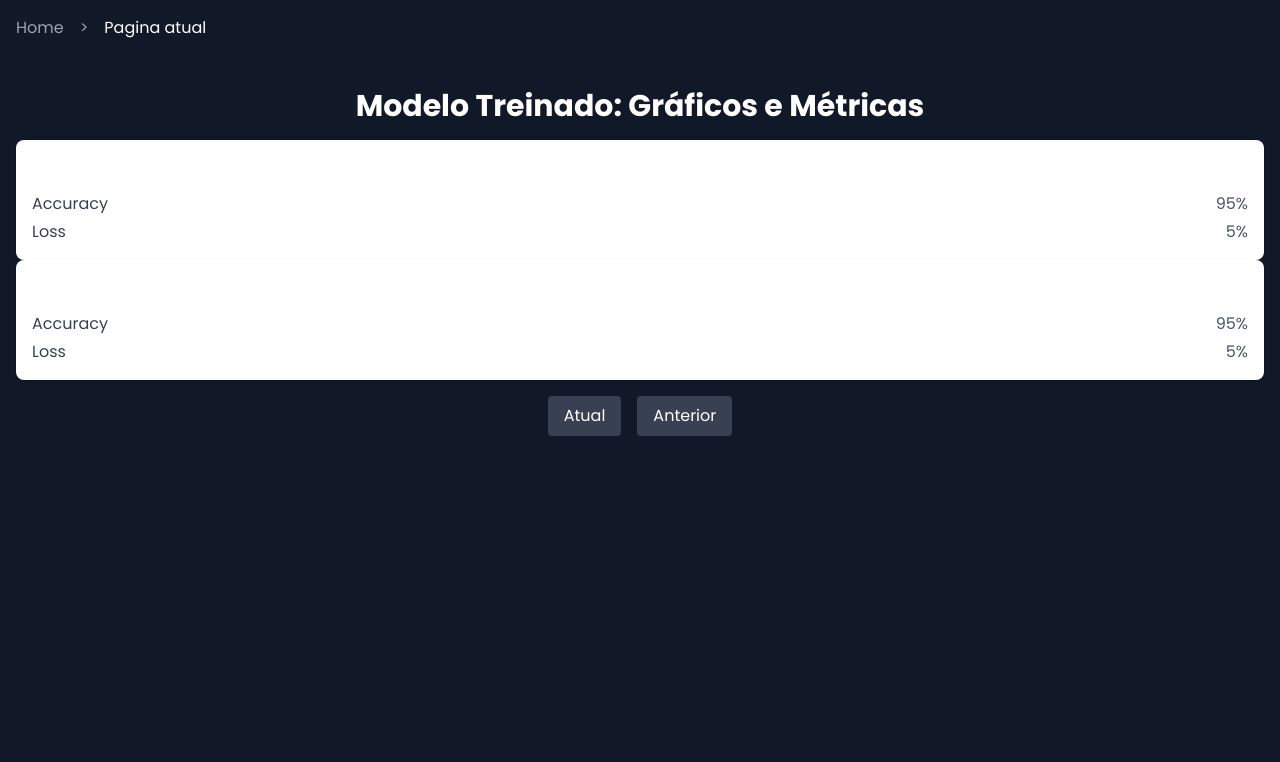
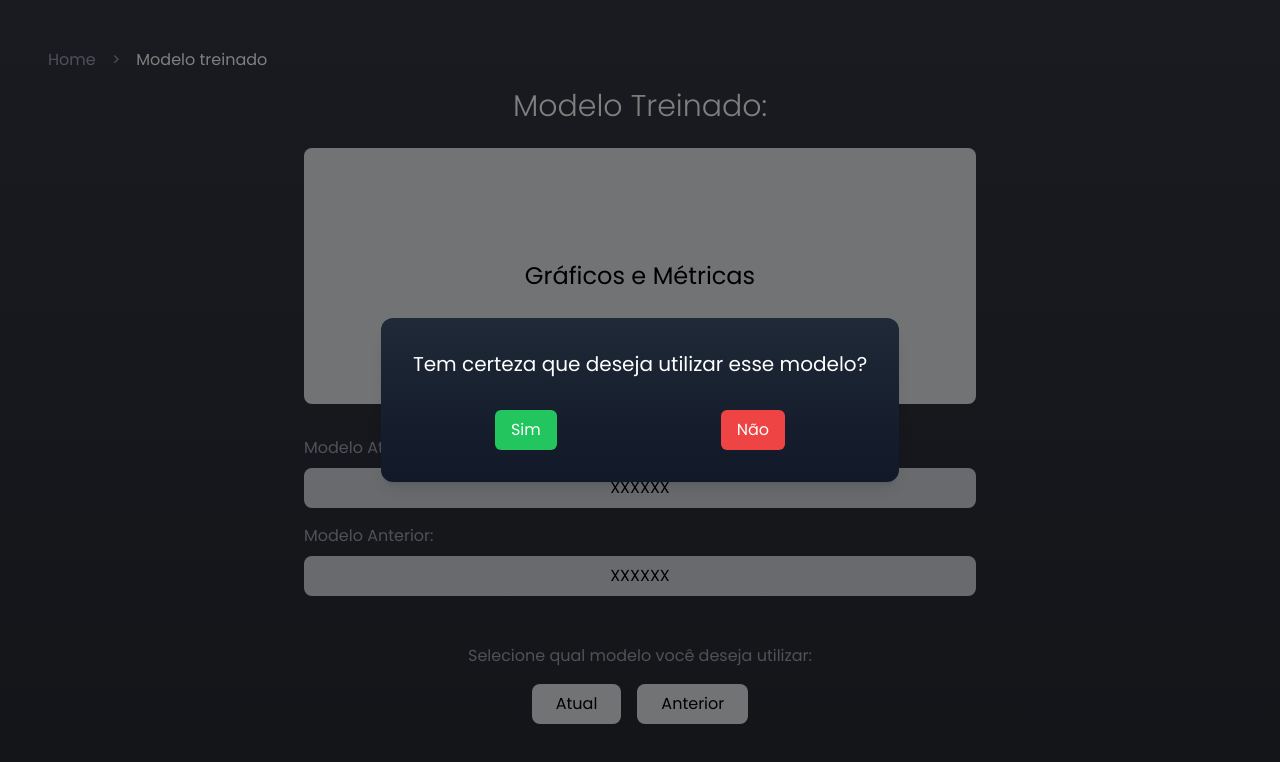
Before and after one commit to Inteli-College/2024-2A-T08-EC07-G03, a React (Vite) app in the folder frontend/app-typescript/: page /trained in a window 1280 px wide. Both pictures are taken after a click on the button "Atual". Shown: the top 762 px of the page. Built offline with nearby package versions, Linux system fonts and the light colour scheme.

Commit message:
feat: tela de modelo treinado, pop up e ajustes no header

```diff
--- /dev/null
+++ b/frontend/app-typescript/src/components/ConfirmationPopup.tsx
@@ -0,0 +1,39 @@
+import React from 'react';
+import { useNavigate } from 'react-router-dom';
+
+interface ConfirmationPopupProps {
+  onClose: () => void;
+}
+
+const ConfirmationPopup: React.FC<ConfirmationPopupProps> = ({ onClose }) => {
+  const navigate = useNavigate();
+
+  const handleConfirm = () => {
+    // Redireciona para a tela de modelo treinado
+    navigate('/tabela');
+  };
+
+  return (
+    <div className="fixed inset-0 flex items-center justify-center bg-black bg-opacity-50 z-50">
+      <div className="bg-gradient-to-b from-gray-800 to-gray-900 p-8 rounded-xl shadow-lg text-center">
+        <h2 className="text-white text-xl mb-8">Tem certeza que deseja utilizar esse modelo?</h2>
+        <div className="flex justify-around">
+          <button
+            className="bg-green-500 text-white px-4 py-2 rounded-md hover:bg-green-600"
+            onClick={handleConfirm}
+          >
+            Sim
+          </button>
+          <button
+            className="bg-red-500 text-white px-4 py-2 rounded-md hover:bg-red-600"
+            onClick={onClose}
+          >
+            Não
+          </button>
+        </div>
+      </div>
+    </div>
+  );
+};
+
+export default ConfirmationPopup;
--- /dev/null
+++ b/frontend/app-typescript/src/components/FileUpload.tsx
@@ -0,0 +1,22 @@
+import React from 'react';
+
+const FileUpload: React.FC = () => {
+    return (
+      <div className="font-sans flex flex-col items-center justify-center border-2 border-dashed bg-gradient-to-b from-[#333641] to-[#2D3039] h-64 w-full max-w-lg mx-auto mt-10 bg-gray-800 rounded-lg">
+        <label className="cursor-pointer">
+          <div className="flex flex-col items-center space-y-2">
+            <svg width="150" height="150" viewBox="0 0 150 150" fill="none" xmlns="http://www.w3.org/2000/svg">
+            <rect x="40" y="70" width="70" height="40" rx="5" stroke="#888888" stroke-width="6" />
+            <circle cx="95" cy="90" r="4" fill="#888888" />
+            <path d="M75 30 L75 80" stroke="#888888" stroke-width="6" stroke-linecap="round" />
+            <path d="M60 45 L75 30 L90 45" stroke="#888888" stroke-width="6" stroke-linecap="round" />
+            </svg>
+            <p className="text-white">Adicione seu .csv para treinar o modelo</p>
+          </div>
+          <input type="file" accept=".csv" className="hidden" />
+        </label>
+      </div>
+    );
+  };
+
+export default FileUpload;
--- a/frontend/app-typescript/src/components/Header.tsx
+++ b/frontend/app-typescript/src/components/Header.tsx
@@ -1,12 +1,26 @@
 import React from 'react';
-import { Link } from 'react-router-dom';
+import { Link, useLocation } from 'react-router-dom';
+
+// Mapeamento das rotas para os nomes das páginas
+const pageNames: { [key: string]: string } = {
+  '/': 'Home',
+  '/training': 'Treinar',
+  '/trained': 'Modelo treinado',
+  '/trained-model/previous': 'Modelo Anterior',
+  '/trained-model/current': 'Modelo Atual',
+  // Adicione aqui outras rotas conforme necessário
+};
 
 const Header: React.FC = () => {
+  const location = useLocation();
+  const currentPage = pageNames[location.pathname] || 'Página Desconhecida';
+
   return (
     <header className="flex items-center space-x-4 p-4">
       <Link to="/" className="text-gray-400 hover:text-white">Home</Link>
       <span className="text-gray-400">{'>'}</span>
-      <span className="text-white">Pagina atual</span>
+
+      <span className="text-white">{currentPage}</span>
     </header>
   );
 };
--- a/frontend/app-typescript/src/components/MetricDisplay.tsx
+++ /dev/null
@@ -1,24 +0,0 @@
-import React from 'react';
-
-interface MetricDisplayProps {
-  title: string;
-  metrics: string[];
-}
-
-const MetricDisplay: React.FC<MetricDisplayProps> = ({ title, metrics }) => {
-  return (
-    <div className="bg-white p-4 rounded-lg shadow">
-      <h3 className="font-bold text-lg mb-2">{title}</h3>
-      <div className="space-y-1">
-        {metrics.map((metric, index) => (
-          <div key={index} className="grid grid-cols-2">
-            <p className="text-gray-700">{metric.split(':')[0]}</p>
-            <p className="text-right text-gray-600">{metric.split(':')[1]}</p>
-          </div>
-        ))}
-      </div>
-    </div>
-  );
-};
-
-export default MetricDisplay;
--- a/frontend/app-typescript/src/components/ModelSelector.tsx
+++ /dev/null
@@ -1,16 +0,0 @@
-import React from 'react';
-
-interface ModelSelectorProps {
-  onSelect: (model: 'current' | 'previous') => void;
-}
-
-const ModelSelector: React.FC<ModelSelectorProps> = ({ onSelect }) => {
-  return (
-    <div className="flex justify-center gap-4 mt-4">
-      <button onClick={() => onSelect('current')} className="px-4 py-2 rounded bg-gray-700 text-white">Atual</button>
-      <button onClick={() => onSelect('previous')} className="px-4 py-2 rounded bg-gray-700 text-white">Anterior</button>
-    </div>
-  );
-};
-
-export default ModelSelector;
--- /dev/null
+++ b/frontend/app-typescript/src/components/OpenPop.tsx
@@ -0,0 +1,29 @@
+import React, { useState } from 'react';
+import ConfirmationPopup from './ConfirmationPopup';
+
+const OpenPop: React.FC = () => {
+  const [isPopupVisible, setPopupVisible] = useState(false);
+
+  const handleOpenPopup = () => {
+    setPopupVisible(true);
+  };
+
+  const handleClosePopup = () => {
+    setPopupVisible(false);
+  };
+
+  return (
+    <div className="flex flex-col items-center justify-center min-h-screen bg-gray-900">
+      <button
+        className="bg-blue-500 text-white px-4 py-2 rounded-md hover:bg-blue-600"
+        onClick={handleOpenPopup}
+      >
+        Abrir Pop-up
+      </button>
+
+      {isPopupVisible && <ConfirmationPopup onClose={handleClosePopup} />}
+    </div>
+  );
+};
+
+export default OpenPop;
--- a/frontend/app-typescript/src/pages/TrainedModelPage.tsx
+++ b/frontend/app-typescript/src/pages/TrainedModelPage.tsx
@@ -1,22 +1,62 @@
 import React, { useState } from 'react';
 import Header from '../components/Header';
-import MetricDisplay from '../components/MetricDisplay';
-import ModelSelector from '../components/ModelSelector';
+import ConfirmationPopup from '../components/ConfirmationPopup';
+
 
 const TrainedModelPage: React.FC = () => {
-  const [model, setModel] = useState('current');
-  const currentMetrics = ['Accuracy: 95%', 'Loss: 5%'];
-  const previousMetrics = ['Accuracy: 90%', 'Loss: 10%'];
+  const [isPopupVisible, setPopupVisible] = useState(false);
+
+  const handleOpenPopup = () => {
+    setPopupVisible(true);
+  };
+
+  const handleClosePopup = () => {
+    setPopupVisible(false);
+  };
 
   return (
-    <div className="min-h-screen bg-gray-900 text-white">
+    <div className="min-h-screen bg-gradient-to-b from-[#333641] to-[#282A32] text-white p-8">
       <Header />
-      <h1 className="text-3xl font-bold text-center mt-8">Modelo Treinado: Gráficos e Métricas</h1>
-      <div className="container mx-auto p-4">
-        <MetricDisplay title="Modelo Atual:" metrics={model === 'current' ? currentMetrics : previousMetrics} />
-        <MetricDisplay title="Modelo Anterior:" metrics={model === 'previous' ? previousMetrics : currentMetrics} />
-        <ModelSelector onSelect={(selected) => setModel(selected)} />
+      <div className="flex flex-col items-center justify-center" >
+      <h1 className="text-3xl font-light mb-6">Modelo Treinado:</h1>
+
+      <div className="w-full max-w-2xl h-64 bg-gray-200 rounded-lg flex items-center justify-center text-black text-2xl mb-8">
+        Gráficos e Métricas
       </div>
+
+      <div className="w-full max-w-2xl mb-4">
+        <label className="block text-gray-400 mb-2">Modelo Atual:</label>
+        <div className="w-full bg-gray-300 h-10 rounded-lg flex justify-center items-center">
+          <span className="text-black">XXXXXX</span>
+        </div>
+      </div>
+
+      <div className="w-full max-w-2xl mb-4">
+        <label className="block text-gray-400 mb-2">Modelo Anterior:</label>
+        <div className="w-full bg-gray-300 h-10 rounded-lg flex justify-center items-center">
+          <span className="text-black">XXXXXX</span>
+        </div>
+      </div>
+
+      <div className="w-full max-w-2xl mt-8 text-center">
+        <p className="text-gray-400 mb-4">Selecione qual modelo você deseja utilizar:</p>
+        <div className="flex justify-center space-x-4">
+          <button
+            className="bg-gray-200 text-black px-6 py-2 rounded-lg hover:bg-gray-300 transition"
+            onClick={handleOpenPopup}
+          >
+            Atual
+          </button>
+          <button
+            className="bg-gray-200 text-black px-6 py-2 rounded-lg hover:bg-gray-300 transition"
+            onClick={handleOpenPopup}
+          >
+            Anterior
+          </button>
+        </div>
+      </div>
+     {isPopupVisible && <ConfirmationPopup onClose={handleClosePopup} />}
+    </div>
     </div>
   );
 };
--- a/frontend/app-typescript/src/pages/TrainingPage.tsx
+++ b/frontend/app-typescript/src/pages/TrainingPage.tsx
@@ -1,5 +1,6 @@
 import React from 'react';
 import Header from '../components/Header';
+import FileUpload from '../components/FileUpload';
 import { useNavigate } from 'react-router-dom';
 
 
@@ -8,25 +9,6 @@ const Title: React.FC = () => {
     <h1 className="text-4xl font-light text-white text-center mt-16 font-sans">
       Dados de Treinamento:
     </h1>
-  );
-};
-
-const FileUpload: React.FC = () => {
-  return (
-    <div className="font-sans flex flex-col items-center justify-center border-2 border-dashed bg-gradient-to-b from-[#333641] to-[#2D3039] h-64 w-full max-w-lg mx-auto mt-10 bg-gray-800 rounded-lg">
-      <label className="cursor-pointer">
-        <div className="flex flex-col items-center space-y-2">
-          <svg width="150" height="150" viewBox="0 0 150 150" fill="none" xmlns="http://www.w3.org/2000/svg">
-          <rect x="40" y="70" width="70" height="40" rx="5" stroke="#888888" stroke-width="6" />
-          <circle cx="95" cy="90" r="4" fill="#888888" />
-          <path d="M75 30 L75 80" stroke="#888888" stroke-width="6" stroke-linecap="round" />
-          <path d="M60 45 L75 30 L90 45" stroke="#888888" stroke-width="6" stroke-linecap="round" />
-          </svg>
-          <p className="text-white">Adicione seu .csv para treinar o modelo</p>
-        </div>
-        <input type="file" accept=".csv" className="hidden" />
-      </label>
-    </div>
   );
 };
 
@@ -57,19 +39,17 @@ const ConfirmButton: React.FC = () => {
   );
 };
 
-
 const TrainingPage: React.FC = () => {
   return (
     <div className="min-h-screen bg-gradient-to-b from-[#333641] to-[#282A32] font-sans">
       <Header />
       <Title />
       <FileUpload />
+      <p className="text-white text-center mt-6">ou</p>
       <KNRInput />
       <ConfirmButton />
     </div>
   );
 };
 
-
-
 export default TrainingPage;
--- a/frontend/app-typescript/src/pages/TrainingProgressPage.tsx
+++ b/frontend/app-typescript/src/pages/TrainingProgressPage.tsx
@@ -20,7 +20,7 @@ const TrainingProgressPage: React.FC = () => {
   }, []);
 
   return (
-    <div className="min-h-screen bg-gray-900">
+    <div className="min-h-screen bg-gradient-to-b from-[#333641] to-[#282A32]">
       <Header />
       <h1 className="text-3xl font-bold text-white text-center mt-8">Dados de Treinamento</h1>
       <div className="border-2 border-dashed border-gray-600 rounded-lg mx-auto mt-10 p-10 w-96 h-60 flex items-center justify-center">
```
